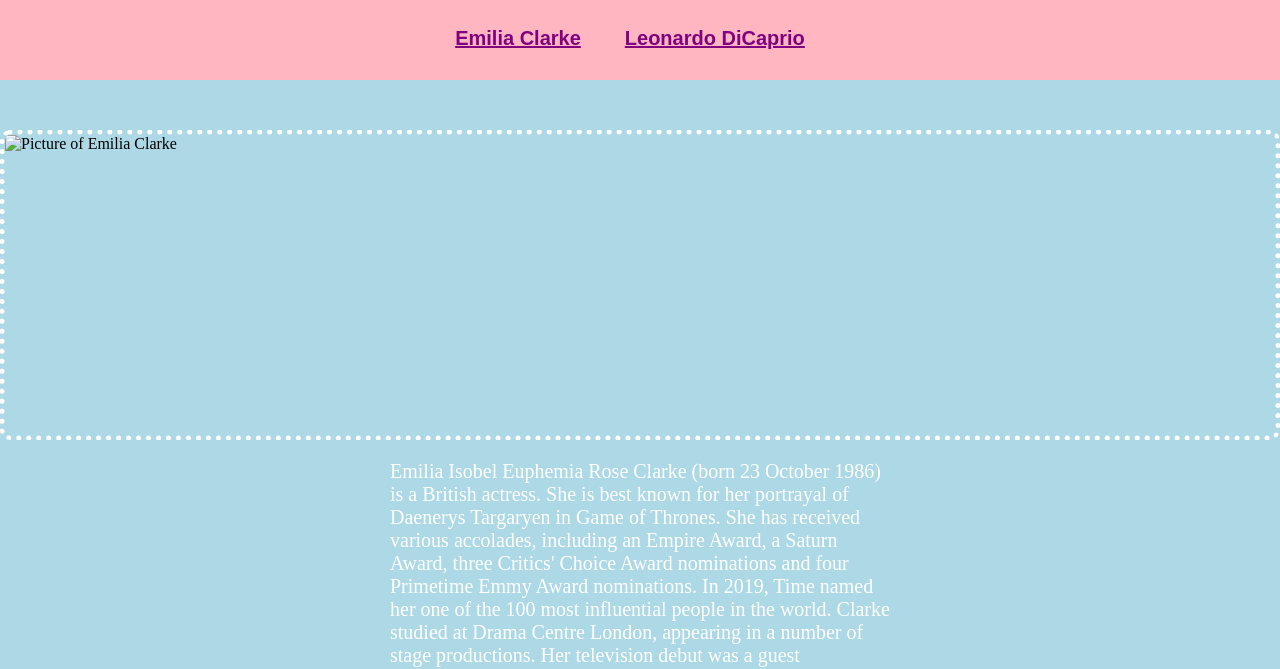
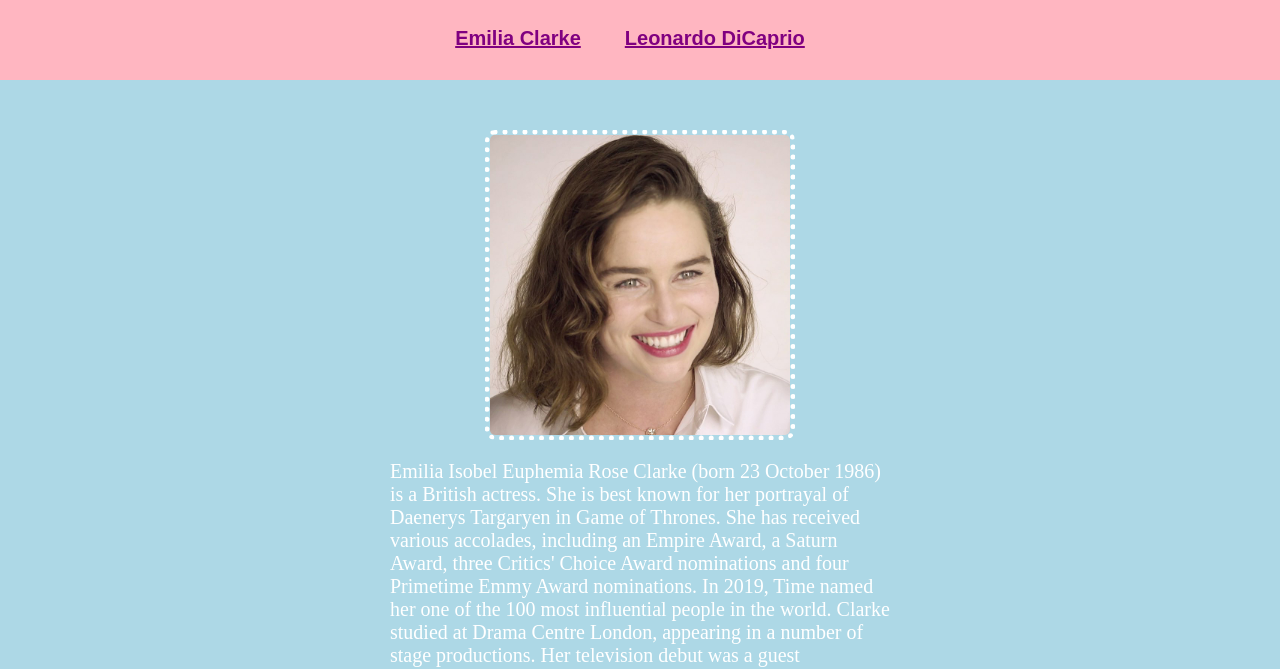
Before and after one commit to nurkhat18/Celebrities, a plain HTML site: page clarke.html in a window 1280 px wide. Shown: the part 99-768 px from the top of the page. Drawn offline with Linux system fonts and the light colour scheme; the site is published under a folder, as on GitHub Pages, so addresses that start at the root find nothing.

Commit message:
Update clarke.html

```diff
--- a/clarke.html
+++ b/clarke.html
@@ -9,7 +9,7 @@
 <html lang="en">
   <head>
     <meta charset="utf-8">
-    <title>PA 2 Assignment</title>
+    <title>Celebrities</title>
     <link rel="stylesheet" href="css/style2.css">
   </head>
   <body>
@@ -21,7 +21,7 @@
       <a id="next-page" href="./index.html">Leonardo DiCaprio</a>
     </div>
     <div id="content-3">
-      <div id="div-img"><img src="/img/clarke.jpeg" alt="Picture of Emilia Clarke"></div>
+      <div id="div-img"><img src="img/clarke.jpeg" alt="Picture of Emilia Clarke"></div>
       <p>
         Emilia Isobel Euphemia Rose Clarke (born 23 October 1986) is
         a British actress. She is best known for her portrayal of Daenerys
```
